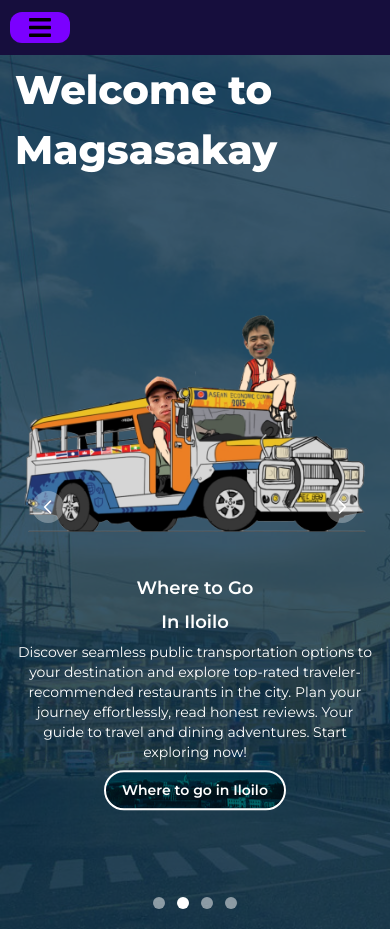
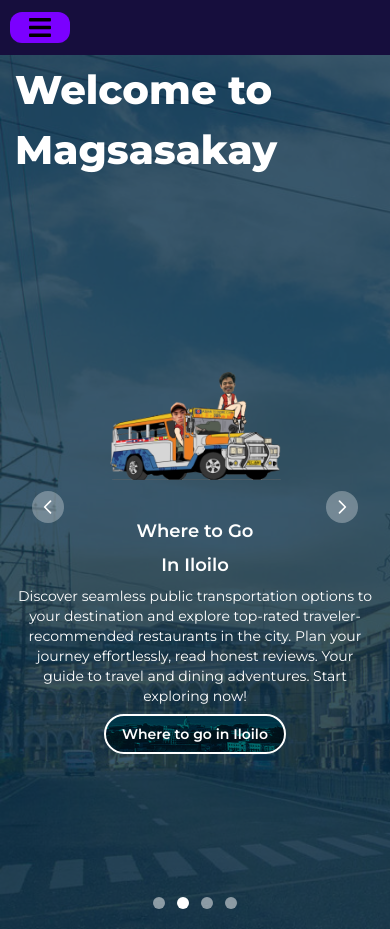
Before and after one commit to KristianLyle/Magsasakay, a React (Create React App) app in the folder magsasakay/: page /home in a window 390 px wide. Built offline with nearby package versions, Linux system fonts and the light colour scheme.

Commit message:
Update home.js
Fixed picture responsiveness

```diff
--- a/magsasakay/src/home.js
+++ b/magsasakay/src/home.js
@@ -27,7 +27,7 @@ const Home = () => {
           <Carousel className="w-full mx-auto rounded-2xl">
             {/* slide 1 */}
             <div className="slide-content my-14 md:my-8 py-8 md:py-12 flex flex-col md:flex-row items-center justify-between gap-8">
-              <img src={home_req} alt="Home Picture" className="w-full md:w-1/2 md:max-w-md mx-auto" />
+              <img src={home_req} alt="Home Picture" className="w-1/2 md:w-full md:max-w-md mx-auto" />
               <div className="text-center md:text-left">
                 <h1 className="text-lg md:text-3xl font-semibold mb-2 md:mb-4 text-white">
                   Where to Go
@@ -43,7 +43,7 @@ const Home = () => {
             </div>
             {/* slide 2 */}
             <div className="slide-content my-14 md:my-8 py-8 md:py-12 flex flex-col md:flex-row items-center justify-between gap-8">
-              <img src={wheretoeat} alt="Restaurants Picture" className="w-full md:w-1/2 md:max-w-md mx-auto" />
+              <img src={wheretoeat} alt="Restaurants Picture" className="w-1/2 md:w-full md:max-w-md mx-auto" />
               <div className="text-center md:text-left">
                 <h1 className="text-lg md:text-3xl font-semibold mb-2 md:mb-4 text-white">
                   Discover
@@ -59,7 +59,7 @@ const Home = () => {
             </div>
             {/* slide 3 */}
             <div className="slide-content my-14 md:my-8 py-8 md:py-12 flex flex-col md:flex-row items-center justify-between gap-8">
-              <img src={viewRoute_req} alt="Home Picture" className="w-full md:w-1/3 md:max-w-xs mx-auto" />
+              <img src={viewRoute_req} alt="Home Picture" className="w-1/2 md:w-full md:max-w-xs mx-auto" />
               <div className="text-center md:text-left">
                 <h1 className="text-lg md:text-3xl font-semibold mb-2 md:mb-4 text-white">
                   View your
@@ -75,7 +75,7 @@ const Home = () => {
             </div>
             {/* slide 4 */}
             <div className="slide-content my-14 md:my-8 py-8 md:py-12 flex flex-col md:flex-row items-center justify-between gap-8">
-              <img src={devs} alt="Home Picture" className="w-full md:w-1/3 md:max-w-xs mx-auto" />
+              <img src={devs} alt="Home Picture" className="w-1/2 md:w-full md:max-w-xs mx-auto" />
               <div className="text-center md:text-left">
                 <h1 className="text-lg md:text-3xl font-semibold mb-2 md:mb-4 text-white">
                   Meet the
```
